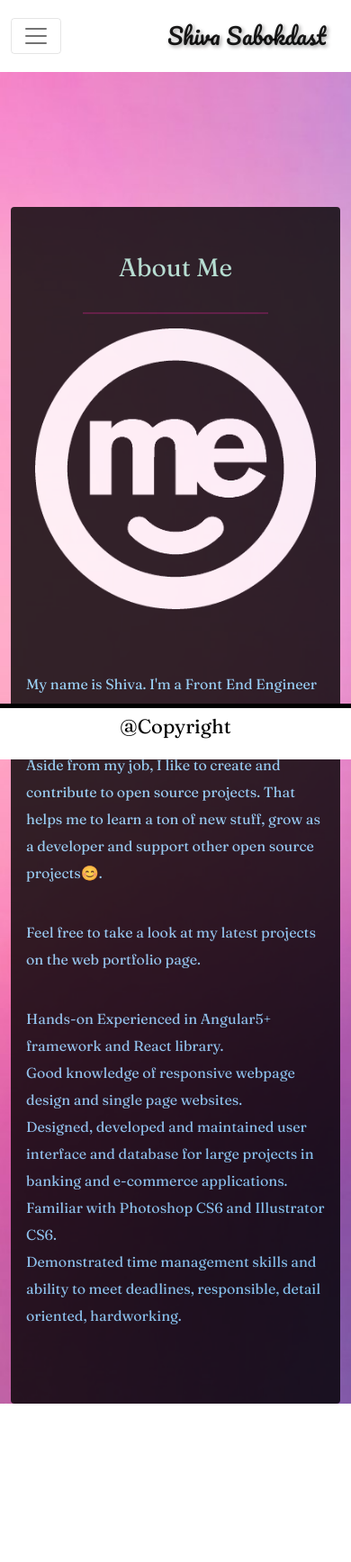
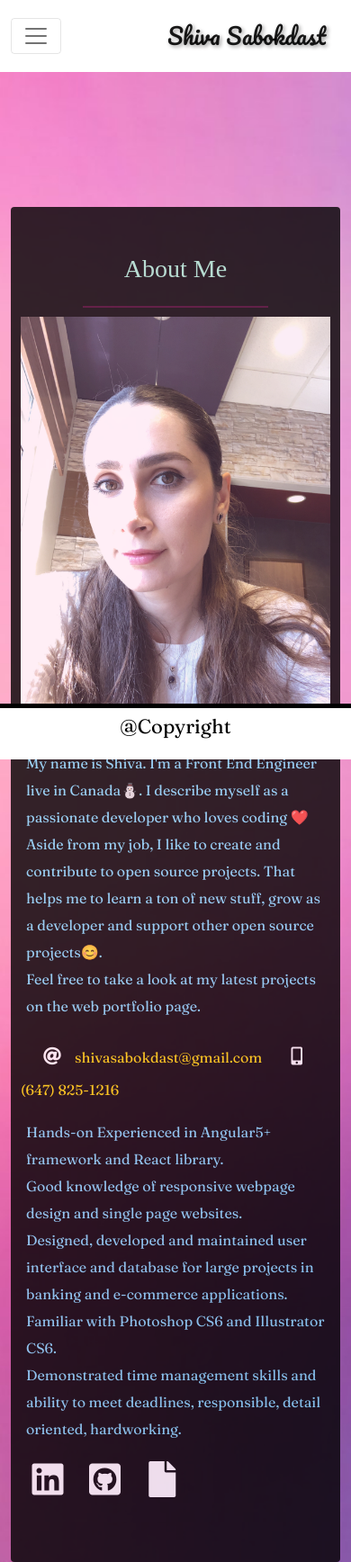
Before and after one commit to shiva-shiva/Responsive-Portfolio1, a plain HTML site: page index.html in a window 390 px wide. Shown: the whole page at 90% size. Before the commit the page ends 1560 px from the top, so only its background shows below. Drawn offline with nearby package versions, Linux system fonts and the light colour scheme; files whose address does not match are found by name.

Commit message:
change style

```diff
--- a/css/style.css
+++ b/css/style.css
@@ -94,7 +94,139 @@ body{
     background-color: #000000;
     opacity:0.8;
   }
+  .portfolio-text{
+      justify-content: center;
+      font-weight: bold;
+      font-size: 20px;
+      color:crimson;
+  }
+  .card{
+    transition:0.5s;
+    cursor:pointer;
+    margin-bottom:60px;
+  }
+  .card-title{
+    transition:1s;
+    cursor:pointer;
+    padding:1px;
+    font-family: 'Times New Roman', Times, serif;
 
+
+  }
+  .card-title i{
+    font-size:15px;
+    transition:1s;
+    cursor:pointer;
+    color:#ffa710
+  }
+  .card-title i:hover{
+    transform: scale(1.25) rotate(100deg);
+    color:#18d4ca;
+
+  }
+  .card:hover{
+    transform: scale(1.05);
+    box-shadow: 10px 10px 15px rgba(0,0,0,0.3);
+  }
+  .card-text{
+   margin:10px;
+   font-family: 'Times New Roman', Times, serif;
+   font-size:18px;
+  }
+
+  .card::before, .card::after {
+
+    position: absolute;
+    top: 0;
+    right: 0;
+    bottom: 0;
+    left: 0;
+    transform: scale3d(0, 0, 1);
+    transition: transform .3s ease-out 0s;
+    background: rgba(119, 122, 126, 0.027);
+    content: '';
+    pointer-events: none;
+  }
+  .card::before {
+    transform-origin: left top;
+  }
+  .card::after {
+    transform-origin: right bottom;
+  }
+  .card:hover::before, .card:hover::after, .card:focus::before, .card:focus::after {
+    transform: scale3d(1, 1, 1);
+  }
+
+  /*social*/
+  ul.social-network {
+    list-style: none;
+    display: inline;
+    margin-left: 0 !important;
+    padding: 0
+}
+
+ul.social-network li {
+    display: inline;
+    margin: 0 5px
+}
+
+.social-network a.icolinkedin:hover {
+    background-color: #3B5998
+}
+
+.social-network a.icogithub:hover {
+    background-color: #33ccff
+}
+
+.social-network a.icofile:hover {
+    background-color: #BD3518
+}
+
+.social-network a.icolinkedin:hover i,
+.social-network a.icogithub:hover i,
+.social-network a.icofile:hover i {
+    color: #fff
+}
+
+a.socialIcon:hover,
+.socialHoverClass {
+    color: #44BCDD
+}
+
+.social-circle li a {
+    display: inline-block;
+    position: relative;
+    margin: 0 auto 0 auto;
+    border-radius: 50%;
+    text-align: center;
+    width: 50px;
+    height: 50px;
+    font-size: 20px
+}
+
+.social-circle li i {
+    margin: 0;
+    line-height: 50px;
+    text-align: center
+}
+
+.social-circle li a:hover i,
+.triggeredHover {
+    transform: rotate(360deg);
+    transition: all 0.2s
+}
+
+.social-circle i {
+    color: #fff;
+    transition: all 0.8s;
+    transition: all 0.8s
+}
+.social-txt{
+    color:rgb(255, 217, 0);
+}
+a{
+    text-decoration: none;
+}
   /* footer*/
   .footer {
     font-size:30px;
@@ -153,6 +285,7 @@ body{
     .footer{
         font-size:22px;
     }
+
   }
   @media screen and (max-width: 600px) {
     .contact-body{
@@ -165,6 +298,11 @@ body{
         font-size: 25px;
     }
     .contact-title{
-        font-size:28px
+        font-size:28px;
+        margin: 0 auto
+    }
+    .emailStyle{
+        display:block;
+        padding-left:5px;
     }
   }
--- a/index.html
+++ b/index.html
@@ -15,6 +15,8 @@
   <link rel="preconnect" href="https://fonts.gstatic.com">
   <link rel="preconnect" href="https://fonts.gstatic.com">
   <link href="https://fonts.googleapis.com/css2?family=Pacifico&display=swap" rel="stylesheet">
+  <link rel="stylesheet" href="https://use.fontawesome.com/releases/v5.8.1/css/all.css"
+  integrity="sha384-50oBUHEmvpQ+1lW4y57PTFmhCaXp0ML5d60M1M7uH2+nqUivzIebhndOJK28anvf" crossorigin="anonymous" />
 
   <title>Portfolio</title>
 </head>
@@ -57,8 +59,8 @@
             <hr class="hr-style">
             <p class="card-text">
             <div class="row justify-content-center align-items-center">
-              <div class=" col-md-4 col-xs-2 col-sm-4 col-lg-3 col-xl-3 col-xxl-2">
-                <img src="images/me.png" class="img-fluid px-3 pb-5" alt="About Me" id="img-me">
+              <div class=" col-md-4 col-xs-2 col-sm-4 col-lg-4 col-xl-3 col-xxl-2">
+                <img src="images/shiva.JPG" class="img-fluid pb-1" alt="About Me" id="img-me">
               </div>
               <div class="col-md-11 col-sm-9 col-lg-9 col-xl-9 col-xs-12">
                 <p class="text-me">
@@ -66,10 +68,14 @@
                   developer who loves coding ❤️
                   Aside from my job, I like to create and contribute to open source projects. That helps me to learn a
                   ton of new stuff, grow as a developer and support other open source projects😊.
-                </p>
-                <p class="text-me">
+                </br>
                   Feel free to take a look at my latest projects on the web portfolio page.
                 </p>
+                <ul class="social-network social-circle social-txt">
+                  <li class="emailStyle"><a href="#" target="_blank">
+                    <i class="fas fa-at "></i></a>shivasabokdast@gmail.com</li>
+                    <li><a href="#"  target="_blank"><i class="fas fa-mobile-alt"></i></a>(647) 825-1216</li>
+                </ul>
               </div>
             </div>
             <div class="row">
@@ -85,6 +91,15 @@
                 </ul>
               </div>
             </div>
+            <div class="row justify-content-center align-items-center">
+              <div class="col-md-4">
+                <ul class="social-network social-circle">
+                  <li><a href="https://www.linkedin.com/in/shivasabokdast/" class="icolinkedin" title="linkedin" target="_blank"><i class="fab fa-linkedin fa-2x"></i></a></li>
+                  <li><a href="https://github.com/shiva-shiva" class="icogithub" title="github" target="_blank"><i class="fab fa-github-square fa-2x"></i></a></li>
+                  <li><a href="./resume/Shiva_Sabokdast.pdf" class="icofile" title="file" target="_blank"><i class="fas fa-file fa-2x"></i></a></li>
+                </ul>
+              </div>
+            </div>
             </p>
           </div>
         </div>
```
Also changed, not shown: pages/portfolio.html (+28 -17 lines), images/Tether-logo.webp (added), images/bitcoin.webp (added), images/cypto.webp (added), images/login.png (added), images/password.png (added), images/shiva.JPG (added), images/weather.png (added), 2 other files.
